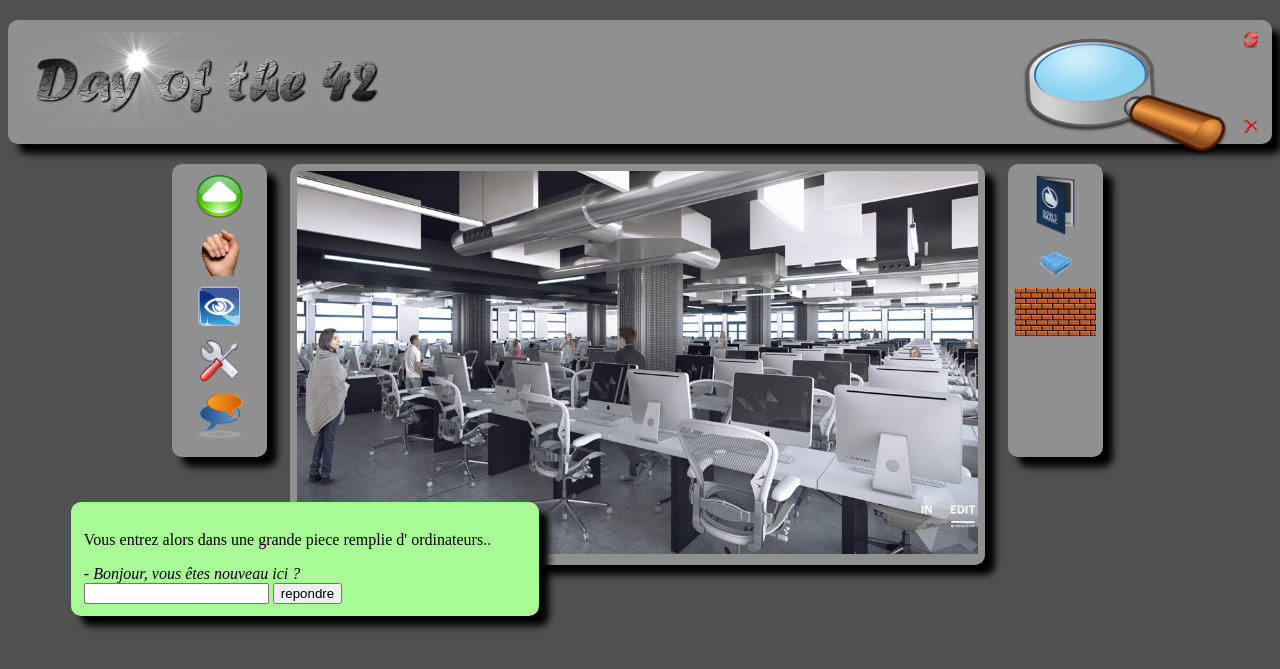
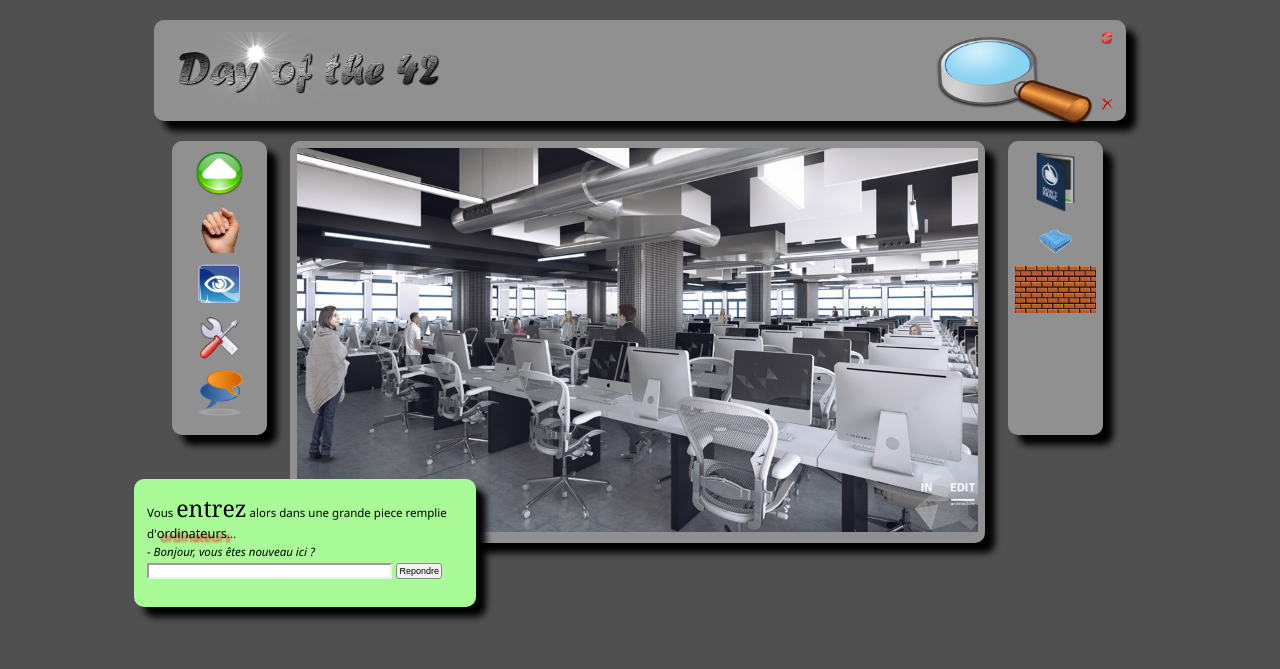
Before and after one commit to StepDan23/21_Piscine-PHP, a PHP site: page /doft.html in a window 1280 px wide. Shown: the top 669 px of the page. Run offline with PHP 8.4, Linux system fonts and the light colour scheme.

Commit message:
ended with ex02

```diff
--- a/day00/ex02/doft.css
+++ b/day00/ex02/doft.css
@@ -1,5 +1,62 @@
 body{
 	background-color: rgb(80,80,80);
+}
+p, i{
+	font-size: 0.9vw;
+	font-family: 'Segoe UI', Tahoma, Geneva, Verdana, sans-serif;
+	margin: 0;
+}
+.box{
+	background-color: rgb(144,144,144);
+	box-shadow: 10px 10px 7px black;
+	border-radius: 10px;
+}
+.header {
+	margin: 20px auto 20px auto;
+	width: 75%;
+	position: relative;
+	padding: 12px;
+}
+.head_right{
+	width: 1.5%;
+	float:right;
+}
+.left_mid{
+	display: inline-block;
+	width: 7.5%;
+	margin-left: 13%;
+	vertical-align: top;
+}
+.mid_mid{
+	display: inline-block;
+	width: 55%;
+	margin-left: 1.5%;
+	z-index: 2;
+}
+.right_mid{
+	display: inline-block;
+	width: 7.5%;
+	margin-left: 1.5%;
+	vertical-align: top;
+	z-index: 1;
+}
+.search_form{
+	position: relative;
+	background-color: rgb(168,251,150);
+	box-shadow: 10px 10px 7px black;
+	border-radius: 10px;
+	width: 25%;
+	padding: 1%;
+	z-index: 2;
+	margin-top: -5%;
+	margin-left: 10%;
+}
+.center{
+	width: 50%;
+	margin-left: auto;
+	margin-right: auto;
+	margin-top: 9%;
+	display: block;
 }
 #reload{
 	display: block;
@@ -26,14 +83,6 @@ body{
 	width: 98%;
 	padding: 1%;
 }
-.center{
-	width: 50%;
-	margin-left: auto;
-	margin-right: auto;
-	padding-top: 9%;
-	display: block;
-}
-
 #wall_back {
 	background-image: url("./resources/brick.jpg");
 	background-size: 26.5%;
@@ -45,47 +94,61 @@ body{
 	width: 86%;
 	padding: 7%;
 }
-.box{
-	background-color: rgb(144,144,144);
-	box-shadow: 10px 10px 7px black;
-	border-radius: 10px;
+#search_word1{
+	font-size: 1.8vw;
+	font-family: Georgia, 'Times New Roman', Times, serif;
+	margin: 0;
 }
-.header {
-	margin: 20px auto 20px auto;
-	max-width: 1420px;
+#search_word2{
+	font-size: 1vw;
+	font-family: 'Segoe UI', Tahoma, Geneva, Verdana, sans-serif;
+	text-shadow: 0.3vw 0.3vw 0.2vw red;
+}
+#search_field{
+	width: 75%;
+	height: 20%;
+	font-size: 0.7vw;
+	margin: 0;
+	border: 2px inset rgb(238,238,238);
+}
+#search_button{
+	height: 1.2vw;
+	padding: 0 0.2vw 0 0.2vw;
+	font-size: 0.7vw;
+	background-color: rgb(242,242,242);
+	border: 1px solid rgb(136, 136, 136);
+	border-radius: 3px;
+}
+
+#link_apple{
 	position: relative;
-	padding: 12px;
+	width: 10vw;
+	height: 8vw;
+	z-index: 3;
+	margin-top: -20%;
+	margin-left: 65%;
 }
-.left_mid{
-	display: inline-block;
-	width: 7.5%;
-	margin-left: 13%;
-	margin-bottom: 8.23%;
+#link_ikea{
+	position: relative;
+	width: 8vw;
+	height: 12vw;
+	z-index: 3;
+	margin-top: -8%;
+	margin-left: 40%;
 }
-.mid_mid{
-	display: inline-block;
-	width: 55%;
-	margin-left: 1.5%;
-	z-index: 2;
+.center:hover{
+	border: 3px solid red;
+	border-radius: 5px;
 }
-.right_mid{
-	display: inline-block;
-	width: 7.5%;
-	margin-left: 1.5%;
-	margin-bottom: 8.23%;
-	z-index: 1;
+#wall:hover{
+	border: 3px solid red;
+	border-radius: 5px;
 }
-.search_form{
-	position: relative;
-	background-color: rgb(168,251,150);
-	box-shadow: 10px 10px 7px black;
-	border-radius: 10px;
-	width: 35%;
-	padding: 1%;
-	z-index: 2;
-	margin-top: -5%;
-	margin-left: 5%;
+#link_apple:hover{
+	border: 3px solid red;
+	border-radius: 5px;
 }
-a:hover{
-	border: 1px solid red;
+#link_ikea:hover{
+	border: 3px solid red;
+	border-radius: 5px;
 }
--- a/day00/ex02/doft.html
+++ b/day00/ex02/doft.html
@@ -10,24 +10,28 @@
 
 		<div class="box header">
 			<img src="day_of_the_42.png" alt="day" id="day">
-			<div style="width: 1.5%; float:right;">
-				<img src="reload.png" alt="reload" id="reload">
-				<img src="close.gif" alt="close" id="close">
+			<div class="head_right">
+				<a title="Start from the beginning" href="https://www.disney.com/">
+					<img src="reload.png" alt="reload" id="reload">
+				</a>
+				<a title="Disconnect" href="https://www.relaischateaux.com">
+					<img src="close.gif" alt="close" id="close">
+				</a>
 			</div>
 			<img src="loupe.png" alt="loupe" id="loupe">
 		</div>
 
 		<div class="box left_mid">
-			<img src="arrow.png" alt="arrow" class="center">
-			<img src="main.png" alt="main" class="center">
-			<img src="oeil.png" alt="oeil" class="center">
-			<img src="outil.png" alt="outil" class="center">
-			<img src="chat-icon.png" alt="chat" class="center">
+			<a title="Advance"><img src="arrow.png" alt="Advance" class="center"></a>
+			<a title="Take"><img src="main.png" alt="Take" class="center"></a>
+			<a title="Look"><img src="oeil.png" alt="Look" class="center"></a>
+			<a title="Use"><img src="outil.png" alt="Use" class="center"></a>
+			<a title="Speak"><img src="chat-icon.png" alt="Speak" class="center"></a>
 			<div style="padding-bottom: 20%"></div>
 		</div>
 
 		<div class="box mid_mid">
-			<img src="cluster.jpg" alt="cluster" id="cluster">
+			<img src="cluster.jpg" alt="cluster" id="cluster" usemap="#cluster">
 		</div>
 
 		<div class="box right_mid">
@@ -38,14 +42,18 @@
 		</div>
 
 		<div class="search_form">
-			<p>Vous <span>entrez</span> alors dans une grande piece remplie d'
-			<span>ordinateurs</span>..</p>
+			<p>Vous <span id="search_word1">entrez</span>
+			 alors dans une grande piece remplie<br>
+			d'<span id="search_word2">ordinateurs</span>...</p>
 			<i>- Bonjour, vous êtes nouveau ici ?</i>
 			<form>
-				<input type="text" name="Search">
-				<input type="submit" value="repondre">
+				<input type="text" name="Search" id="search_field">
+				<input type="reset" value="Repondre" id="search_button">
 			</form>
+			<div style="padding-bottom: 5%"></div>
+		</div>
 
-		</div>
+		<a title="Apple" href="http://www.apple.com"><div id="link_apple"></div></a>
+		<a title="Ikea" href="http://www.ikea.com"><div id="link_ikea"></div></a>
 	</BODY>
 </HTML>
```
